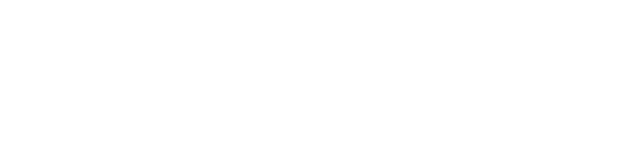
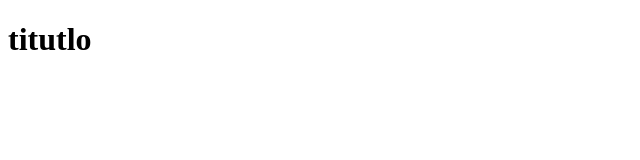
Before and after one commit to MajorKley/DesafioTrilhas, a plain HTML site: page index.html in a window 1280 px wide. Shown: the whole page, without its empty margins (0-640 px from the left). Drawn offline with Linux system fonts and the light colour scheme.

Commit message:
adicionei titulo

```diff
--- a/index.html
+++ b/index.html
@@ -6,6 +6,6 @@
     <title>Document</title>
 </head>
 <body>
-
+    <h1>titutlo</h1>
 </body>
 </html>
```
